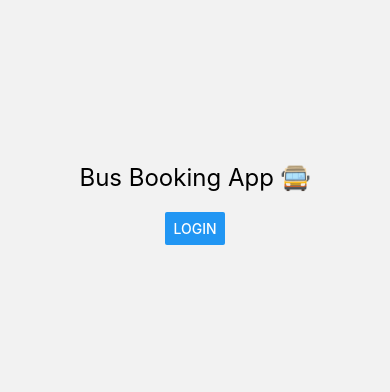
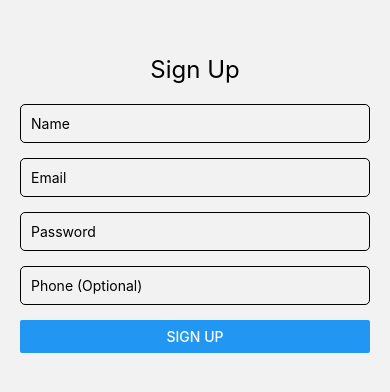
Before and after one commit to bhavanarajwk/RN_busBookingSystem, a React Native app: screen /Signup in a window 390 px wide. Shown: the part 218-610 px from the top of the page. Built offline with nearby package versions, Linux system fonts and the light colour scheme.

Commit message:
sign-up functionality enabled

```diff
--- a/src/navigation/AppNavigator.tsx
+++ b/src/navigation/AppNavigator.tsx
@@ -6,11 +6,15 @@ import IntroScreen from "../screens/IntroScreen";
 import LoginScreen from "../screens/LoginScreen";
 import BusesScreen from "../screens/BusesScreen";
 
+import SignupScreen from "../screens/SignupScreen";
+
 export type RootStackParamList = {
   Intro: undefined;
   Login: undefined;
+  Signup: undefined;
   Buses: undefined;
 };
+
 
 const Stack = createNativeStackNavigator<RootStackParamList>();
 
@@ -24,6 +28,8 @@ export default function AppNavigator() {
         <Stack.Screen name="Intro" component={IntroScreen} />
         <Stack.Screen name="Login" component={LoginScreen} />
         <Stack.Screen name="Buses" component={BusesScreen} />
+        <Stack.Screen name="Signup" component={SignupScreen} />
+
       </Stack.Navigator>
     </NavigationContainer>
   );
--- a/src/screens/IntroScreen.tsx
+++ b/src/screens/IntroScreen.tsx
@@ -11,6 +11,8 @@ export default function IntroScreen({ navigation }: Props) {
       <Text style={styles.title}>Bus Booking App 🚍</Text>
 
       <Button title="Login" onPress={() => navigation.navigate("Login")} />
+      <View style={{ marginTop: 10 }} />
+      <Button title="Sign Up" onPress={() => navigation.navigate("Signup")} />
     </View>
   );
 }
--- /dev/null
+++ b/src/screens/SignupScreen.tsx
@@ -0,0 +1,115 @@
+import React, { useState } from "react";
+import {
+  View,
+  Text,
+  TextInput,
+  Button,
+  StyleSheet,
+  ActivityIndicator,
+} from "react-native";
+import { NativeStackScreenProps } from "@react-navigation/native-stack";
+import { RootStackParamList } from "../navigation/AppNavigator";
+import API from "../api/axiosConfig";
+
+type Props = NativeStackScreenProps<RootStackParamList, "Signup">;
+
+export default function SignupScreen({ navigation }: Props) {
+  const [name, setName] = useState("");
+  const [email, setEmail] = useState("");
+  const [password, setPassword] = useState("");
+  const [phone, setPhone] = useState("");
+  const [loading, setLoading] = useState(false);
+  const [error, setError] = useState("");
+
+  const handleSignup = async () => {
+    if (!name || !email || !password) {
+      setError("Name, Email and Password are required");
+      return;
+    }
+
+    try {
+      setLoading(true);
+      setError("");
+
+      await API.post("/api/auth/signup", {
+        name,
+        email,
+        password,
+        phone,
+      });
+
+      setLoading(false);
+      navigation.replace("Login");
+    } catch (err: any) {
+      setLoading(false);
+      setError("Signup failed");
+    }
+  };
+
+  return (
+    <View style={styles.container}>
+      <Text style={styles.title}>Sign Up</Text>
+
+      <TextInput
+        placeholder="Name"
+        style={styles.input}
+        value={name}
+        onChangeText={setName}
+      />
+
+      <TextInput
+        placeholder="Email"
+        style={styles.input}
+        value={email}
+        onChangeText={setEmail}
+      />
+
+      <TextInput
+        placeholder="Password"
+        secureTextEntry
+        style={styles.input}
+        value={password}
+        onChangeText={setPassword}
+      />
+
+      <TextInput
+        placeholder="Phone (Optional)"
+        style={styles.input}
+        value={phone}
+        onChangeText={setPhone}
+      />
+
+      {loading ? (
+        <ActivityIndicator size="large" />
+      ) : (
+        <Button title="Sign Up" onPress={handleSignup} />
+      )}
+
+      {error ? <Text style={styles.error}>{error}</Text> : null}
+    </View>
+  );
+}
+
+const styles = StyleSheet.create({
+  container: {
+    flex: 1,
+    justifyContent: "center",
+    padding: 20,
+  },
+  title: {
+    fontSize: 24,
+    marginBottom: 20,
+    textAlign: "center",
+  },
+  input: {
+    borderWidth: 1,
+    padding: 10,
+    marginBottom: 15,
+    borderRadius: 5,
+  },
+  error: {
+    color: "red",
+    marginTop: 10,
+    textAlign: "center",
+  },
+});
```
